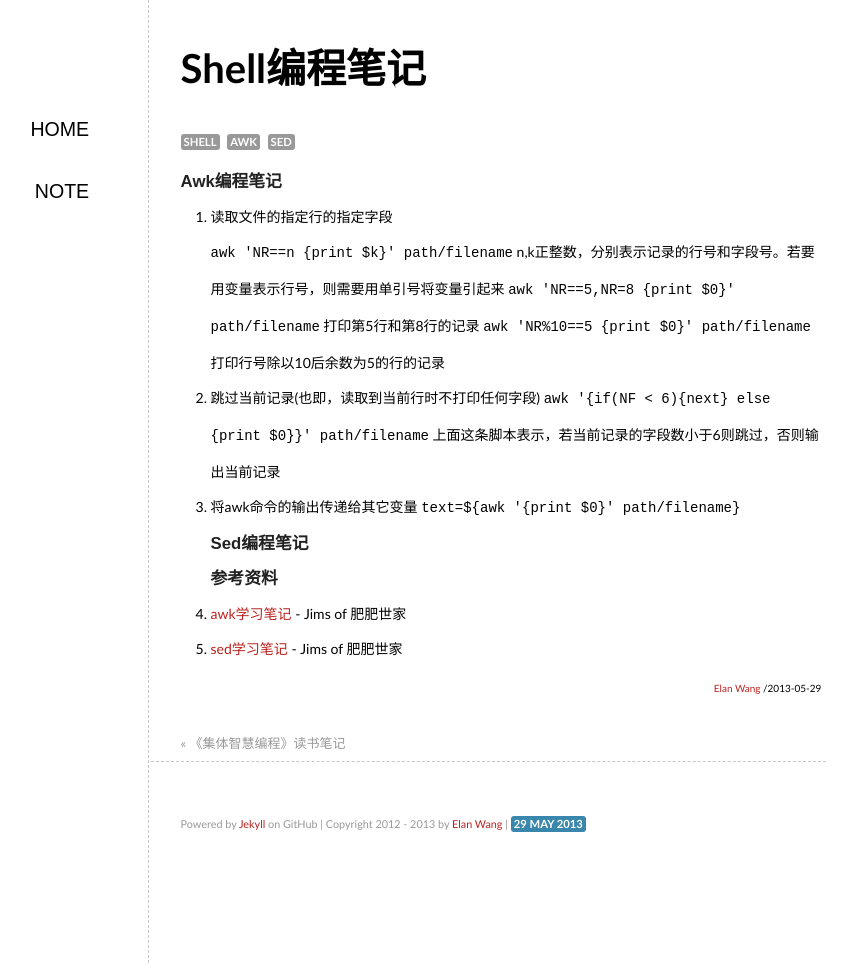
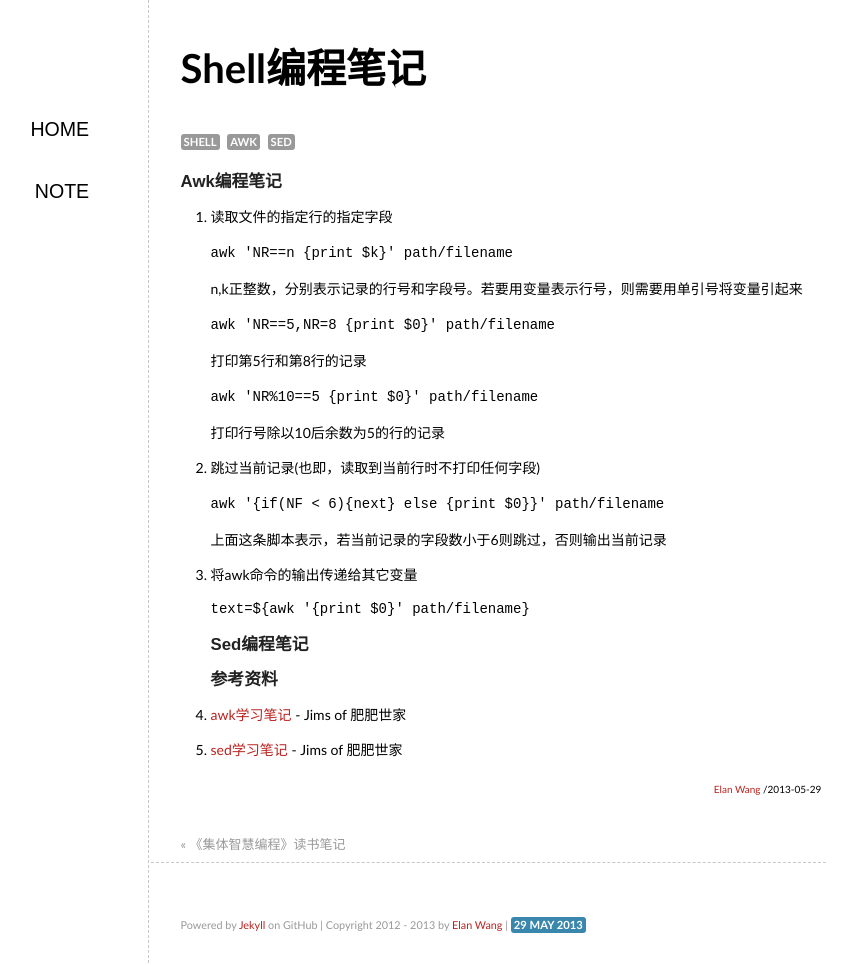
Before and after one commit to elan2wang/note, a Jekyll site: the page built from _posts/2013-05-29-shell-programming-tips.md, in a window 1280 px wide and 965 px high. Shown: the whole window, without its empty margins (236-1088 px from the left). Built offline with Jekyll 4.4.1, drawn with Linux system fonts in a browser that asks for light colours; comment, search, counter and statistics services are not loaded.

```diff
--- a/_posts/2013-05-29-shell-programming-tips.md
+++ b/_posts/2013-05-29-shell-programming-tips.md
@@ -5,13 +5,13 @@ tags: shell awk sed
 categories: Linux
 ---
 ###Awk编程笔记
-1. 读取文件的指定行的指定字段<br>
+1. 读取文件的指定行的指定字段
 <code>awk 'NR==n {print $k}' path/filename</code>
 n,k正整数，分别表示记录的行号和字段号。若要用变量表示行号，则需要用单引号将变量引起来
 <code>awk 'NR==5,NR=8 {print $0}' path/filename</code>
 打印第5行和第8行的记录
 <code>awk 'NR%10==5 {print $0}' path/filename</code>
-打印行号除以10后余数为5的行的记录<br>
+打印行号除以10后余数为5的行的记录
 2. 跳过当前记录(也即，读取到当前行时不打印任何字段)
 <code>awk '{if(NF < 6){next} else {print $0}}' path/filename</code>
 上面这条脚本表示，若当前记录的字段数小于6则跳过，否则输出当前记录
```
